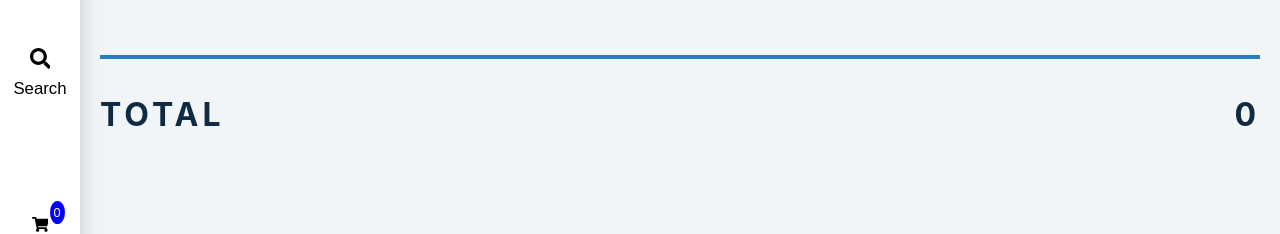
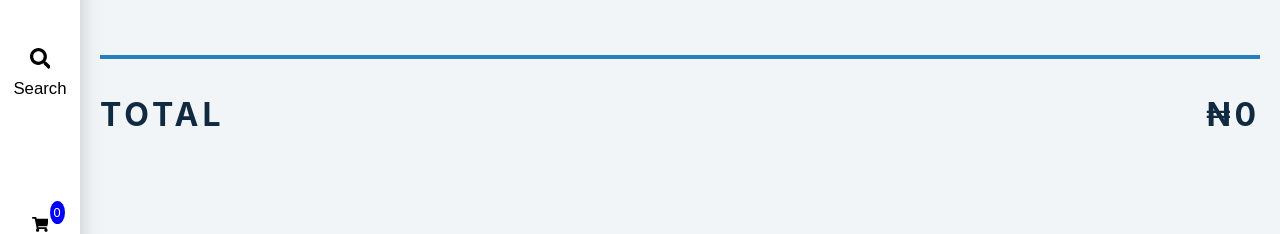
Before and after one commit to melvinUGO/Aba-market-E-COMMERCE-, a React (Create React App) app: page /cart in a window 1280 px wide. Shown: the part 247-481 px from the top of the page. Built offline with nearby package versions, Linux system fonts and the light colour scheme.

Commit message:
minor update

```diff
--- a/src/pages/Cart.js
+++ b/src/pages/Cart.js
@@ -20,7 +20,7 @@ export const Cart = () => {
         <CartContainer />
         <div className="cart-total">
           <h3>total</h3>
-          <h3>{total}</h3>
+          <h3>₦{total}</h3>
         </div>
       </div>
     </section>
```
